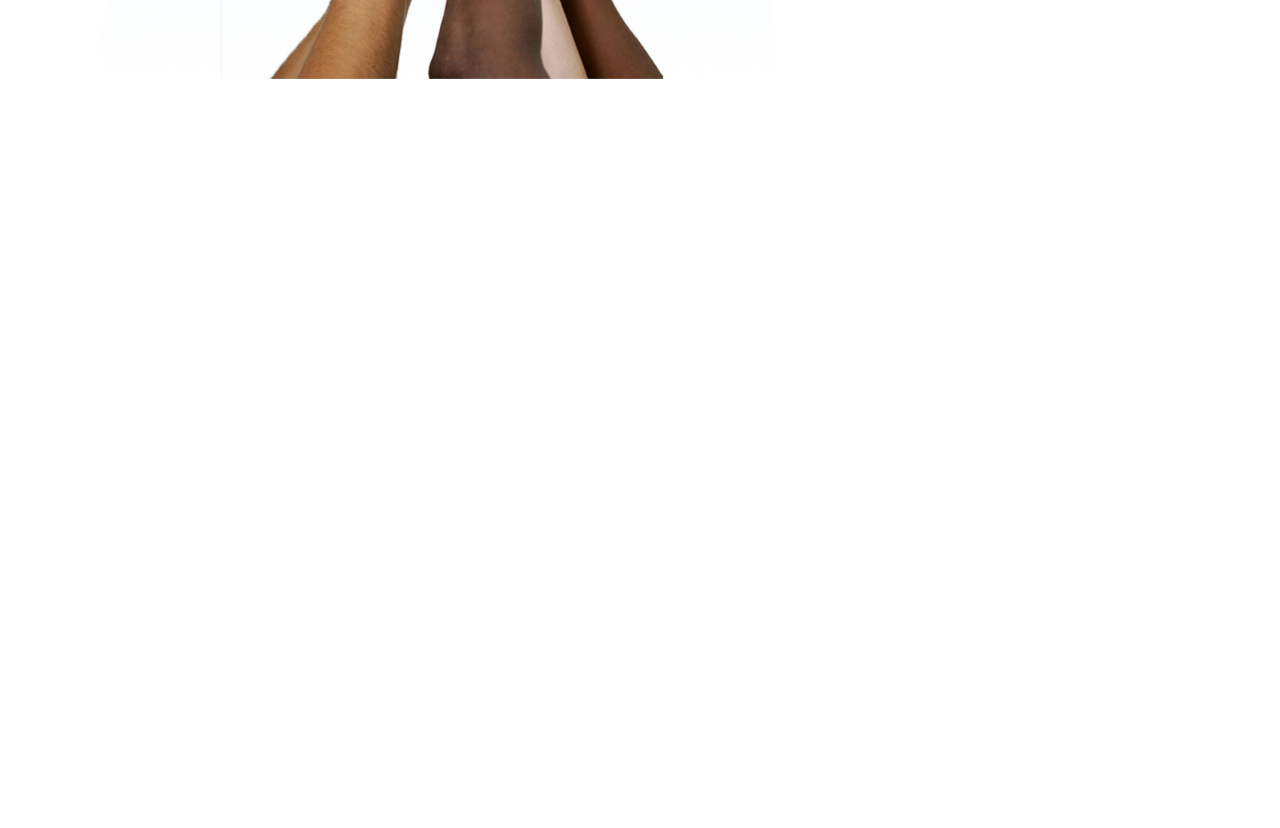
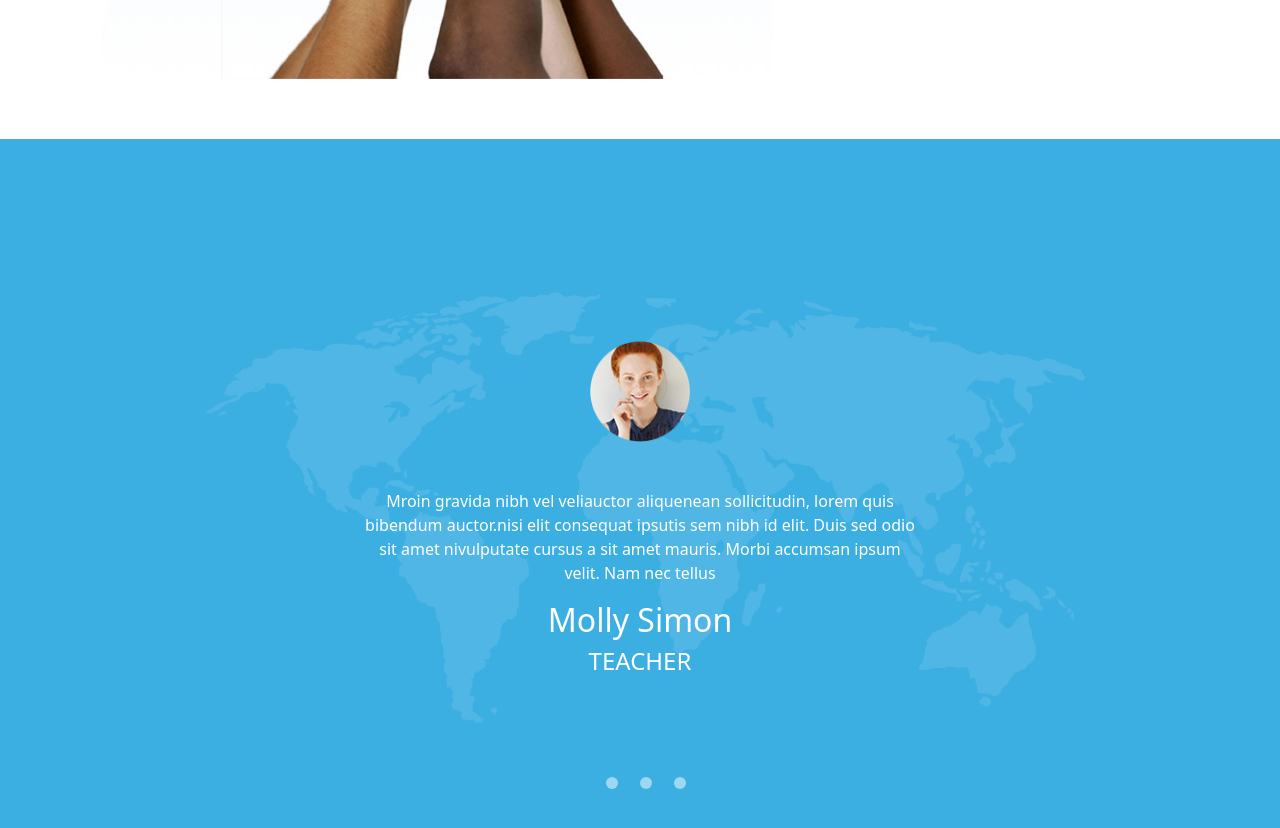
Before and after one commit to Hycarus/proj-html-vuejs, a Vue app: page / in a window 1280 px wide. Shown: the part 1880-2708 px from the top of the page. Before the commit the page ends 1959 px from the top, so only its background shows below. Built offline with nearby package versions, Linux system fonts and the light colour scheme.

Commit message:
added section 3

```diff
--- a/src/App.vue
+++ b/src/App.vue
@@ -1,23 +1,22 @@
 <template>
   <header class="position-fixed w-100">
-    <HeaderComponent/>
+    <HeaderComponent />
   </header>
   <div id="carousel">
-    <Carousel
-    :images="store.carouselTopList"
-    />
+    <CarouselTop :images="store.carouselTopList" />
   </div>
   <main>
     <div id="section1">
-      <section class="container" >
+      <section class="container">
         <div class="d-flex">
-          <CardComponent/>
+          <CardComponent />
         </div>
         <div class="d-flex align-items-center justify-content-center w-100">
           <div class="w-50">
             <h2>The Trusted Name for In-Home Tutoring.</h2>
             <p class="my-text-dark-grey">
-              Lorem ipsum gravida nibh vel velit auctor aliquetnean sollicitudin, lorem quis bibendum auci elit consequat ipsutis sem nibh id eis sed odio sit amet nibh vulputate cursus mauris.
+              Lorem ipsum gravida nibh vel velit auctor aliquetnean sollicitudin, lorem quis bibendum auci elit consequat
+              ipsutis sem nibh id eis sed odio sit amet nibh vulputate cursus mauris.
             </p>
             <p>
               <a class="text-uppercase text-decoration-none my-text-light-blue" href="">
@@ -41,7 +40,8 @@
             Empowering Children to Reach Their Potential.
           </h2>
           <p class="my-text-dark-grey">
-            Lorem ipsum gravida nibh vel velit auctor aliquetnean sollicitudin, lorem quis bibendum auci elit consequat ipsutis sem nibh id eis sed odio sit amet nibh vulputate.
+            Lorem ipsum gravida nibh vel velit auctor aliquetnean sollicitudin, lorem quis bibendum auci elit consequat
+            ipsutis sem nibh id eis sed odio sit amet nibh vulputate.
           </p>
           <div class="d-flex w-100">
             <p class="my-text-light-blue w-50 d-flex flex-column ">
@@ -56,50 +56,128 @@
         </div>
       </div>
     </section>
+    <section id="section3" class="w-100 ">
+      <div class="container h-100 position-relative ">
+        <div class="row flex-nowrap h-100 overflow-x-hidden" ref="carousel">
+          <CarouselMid :name="person.name" :role="person.role" :paragraph="person.description" :images="person.img"
+            v-for="(person, index) in store.thirdSection" />
+        </div>
+        <div class="pallino primo"
+          @click.stop="scroll(0, 0), this.pallino1Flag = !this.pallino1Flag, this.pallino2Flag = false, this.pallino3Flag = false"
+          :class="{ 'active': this.pallino1Flag }">
+        </div>
+        <div class="pallino secondo"
+          @click.stop="scroll(1320, 0), this.pallino2Flag = !this.pallino2Flag, this.pallino1Flag = false, this.pallino3Flag = false"
+          :class="{ 'active': this.pallino2Flag }">
+        </div>
+        <div class="pallino terzo"
+          @click.stop="scroll(2640, 0), this.pallino3Flag = !this.pallino3Flag, this.pallino2Flag = false, this.pallino1Flag = false"
+          :class="{ 'active': this.pallino3Flag }">
+        </div>
+      </div>
+    </section>
   </main>
 </template>
 
 <script>
+import CarouselMid from './components/CarouselMid.vue';
 import CardComponent from './components/CardComponent.vue';
-  import Carousel from './components/Carousel.vue';
-  import {store} from './data/store.js';
+import CarouselTop from './components/CarouselTop.vue';
+import { store } from './data/store.js';
 import HeaderComponent from './components/HeaderComponent.vue';
 export default {
   name: 'App',
-    components:{
-    Carousel,
+  components: {
+    CarouselTop,
     HeaderComponent,
     CardComponent,
+    CarouselMid,
   },
-    data(){
-      return{
+  data() {
+    return {
       store,
+      pallino1Flag: false,
+      pallino2Flag: false,
+      pallino3Flag: false,
     }
   },
-    methods:{
-
+  methods: {
+    scroll(x, y) {
+      const slider = this.$refs.carousel
+      slider.scrollTo({
+        top: y,
+        left: x,
+        behavior: "smooth"
+      });
+    },
   },
 }
 </script>
 
 <style lang="scss" scoped>
 @use './assets/styles/partials/_variables.scss' as *;
-.my-text-white{
+
+.my-text-white {
   color: $text_white;
 }
-.my-text-light-blue{
+
+.my-text-light-blue {
   color: $text_light_blue;
 }
-.my-text-dark-grey{
+
+.my-text-dark-grey {
   color: $text_dark_grey;
 }
-header{
+
+header {
   z-index: 1000;
   margin-top: 10px;
   height: 100px;
 }
-#section1{
+
+#section1 {
   border-bottom: 1px solid $text_light_grey;
   margin-bottom: 100px;
 }
-</style>
+
+#section3 {
+  background-image: url('/images/h5-parallax-img-1.png');
+  background-repeat: no-repeat;
+  background-size: cover;
+  margin-top: 60px;
+  height: 700px;
+}
+
+.pallino {
+  width: 12px;
+  height: 12px;
+  border-radius: 50%;
+  background-color: $text_white;
+  position: absolute;
+  opacity: 0.5;
+  cursor: pointer;
+  transition: all 0.2s;
+
+  &:hover {
+    opacity: 1;
+  }
+}
+
+.active {
+  opacity: 1;
+}
+
+.pallino.primo {
+  bottom: 50px;
+  left: 47%;
+}
+
+.pallino.secondo {
+  bottom: 50px;
+  left: 50%;
+}
+
+.pallino.terzo {
+  bottom: 50px;
+  left: 53%;
+}</style>
--- a/src/components/CardComponent.vue
+++ b/src/components/CardComponent.vue
@@ -1,6 +1,8 @@
 <template>
     <div class="card" v-for="img in store.firstSection">
-        <div><img :src="img.img" :alt="img.title"></div>
+        <div>
+            <img :src="img.img" :alt="img.title">
+        </div>
         <h4>{{ img.title }}</h4>
     </div>
 </template>
--- /dev/null
+++ b/src/components/CarouselMid.vue
@@ -0,0 +1,51 @@
+<template>
+    <div class="d-flex align-items-center justify-content-center position-relative h-100 col-12">
+        <div class="d-flex justify-content-center align-items-center flex-column my-text-white">
+            <div class="img my-5">
+                <img class="w-100" :src="images" alt="slider">
+            </div>
+            <p class="text-center w-50">
+                {{ paragraph }}
+            </p>
+            <h2>
+                {{ name }}
+            </h2>
+            <h4 class="text-uppercase">
+                {{ role }}
+            </h4>
+        </div>
+    </div>
+</template>
+
+<script>
+import { store } from '../data/store.js'
+export default {
+    name: 'CarouselMid',
+    data() {
+        return {
+            store,
+        }
+    },
+    props: {
+        images: String,
+        paragraph: String,
+        name: String,
+        role: String,
+    },
+    methods: {
+    }
+}
+</script>
+
+<style lang="scss" scoped>
+@use '../assets/styles/partials/_variables.scss' as *;
+
+.img {
+    width: 100px;
+    height: 100px;
+}
+
+.my-text-white {
+    color: $text_white;
+}
+</style>
--- a/src/components/Carousel.vue
+++ b/src/components/CarouselTop.vue
@@ -2,7 +2,11 @@
     <div class="d-flex align-items-center justify-content-center position-relative">
         <div class="btn-left" @click="prev">
         </div>
-        <img class="w-100" :src="images[this.store.activeIndex]" alt="slider">
+        <div>
+            <div>
+                <img class="w-100" :src="images[this.store.activeIndex]" alt="slider">
+            </div>
+        </div>
         <div class="btn-right" @click="next">
         </div>
     </div>
@@ -11,7 +15,7 @@
 <script>
     import {store} from '../data/store.js'
     export default {
-        name: 'Carousel',
+        name: 'CarouselTop',
         data(){
             return{
                 store,
@@ -19,6 +23,7 @@
         },
         props: {
             images: Array,
+            paragraph: String,
         },
         methods:{
             prev(){
--- a/src/data/store.js
+++ b/src/data/store.js
@@ -636,5 +636,29 @@ export const store = reactive({
             title: 'DIY&Craft',
             img: '/images/h5-custom-icon-6.png',
         },
-    ]
+    ],
+    thirdSection:[
+        {
+            img: '/images/testimonials-standard-6.png',
+            name: 'Molly Simon',
+            role: 'Teacher',
+            description: 'Mroin gravida nibh vel veliauctor aliquenean sollicitudin, lorem quis bibendum auctor.nisi elit consequat ipsutis sem nibh id elit. Duis sed odio sit amet nivulputate cursus a sit amet mauris. Morbi accumsan ipsum velit. Nam nec tellus',
+            id: 1,
+        },
+        {
+            img: '/images/testimonials-standard-2.png',
+            name: 'Joan Collins',
+            role: 'Student',
+            description: 'Mroin gravida nibh vel veliauctor aliquenean sollicitudin, lorem quis bibendum auctor.nisi elit consequat ipsutis sem nibh id elit. Duis sed odio sit amet nivulputate cursus a sit amet mauris. Morbi accumsan ipsum velit. Nam nec tellus',
+            id: 2,
+        },
+        {
+            img: '/images/testimonials-standard-1.png',
+            name: 'Virginia Foster',
+            role: 'Student',
+            description: 'Mroin gravida nibh vel veliauctor aliquenean sollicitudin, lorem quis bibendum auctor.nisi elit consequat ipsutis sem nibh id elit. Duis sed odio sit amet nivulputate cursus a sit amet mauris. Morbi accumsan ipsum velit. Nam nec tellus',
+            id: 3,
+        },
+    ],
+    activeIndex2: 1,
 })
```
Lines whose indentation alone changed are shown as unchanged.
